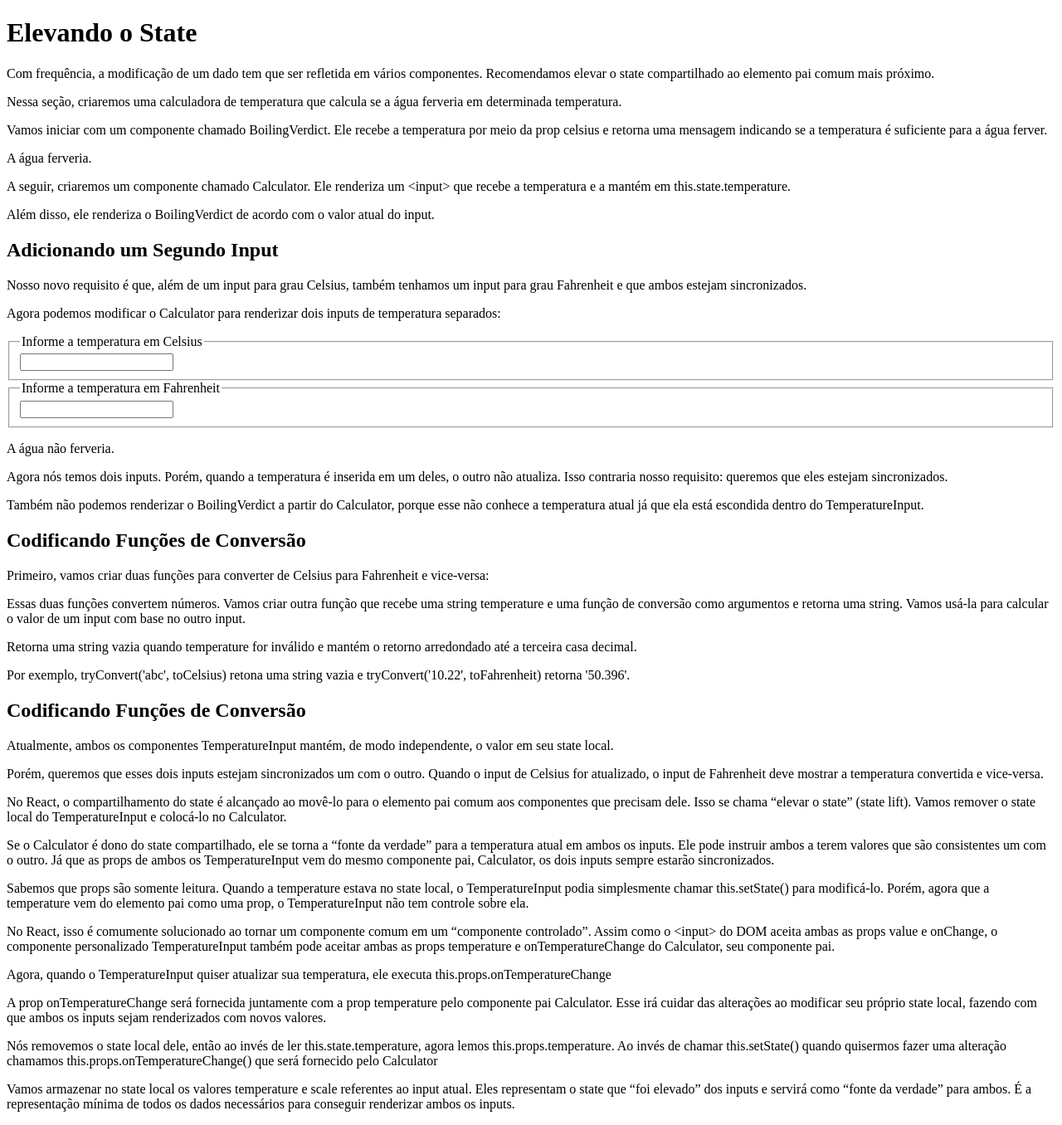
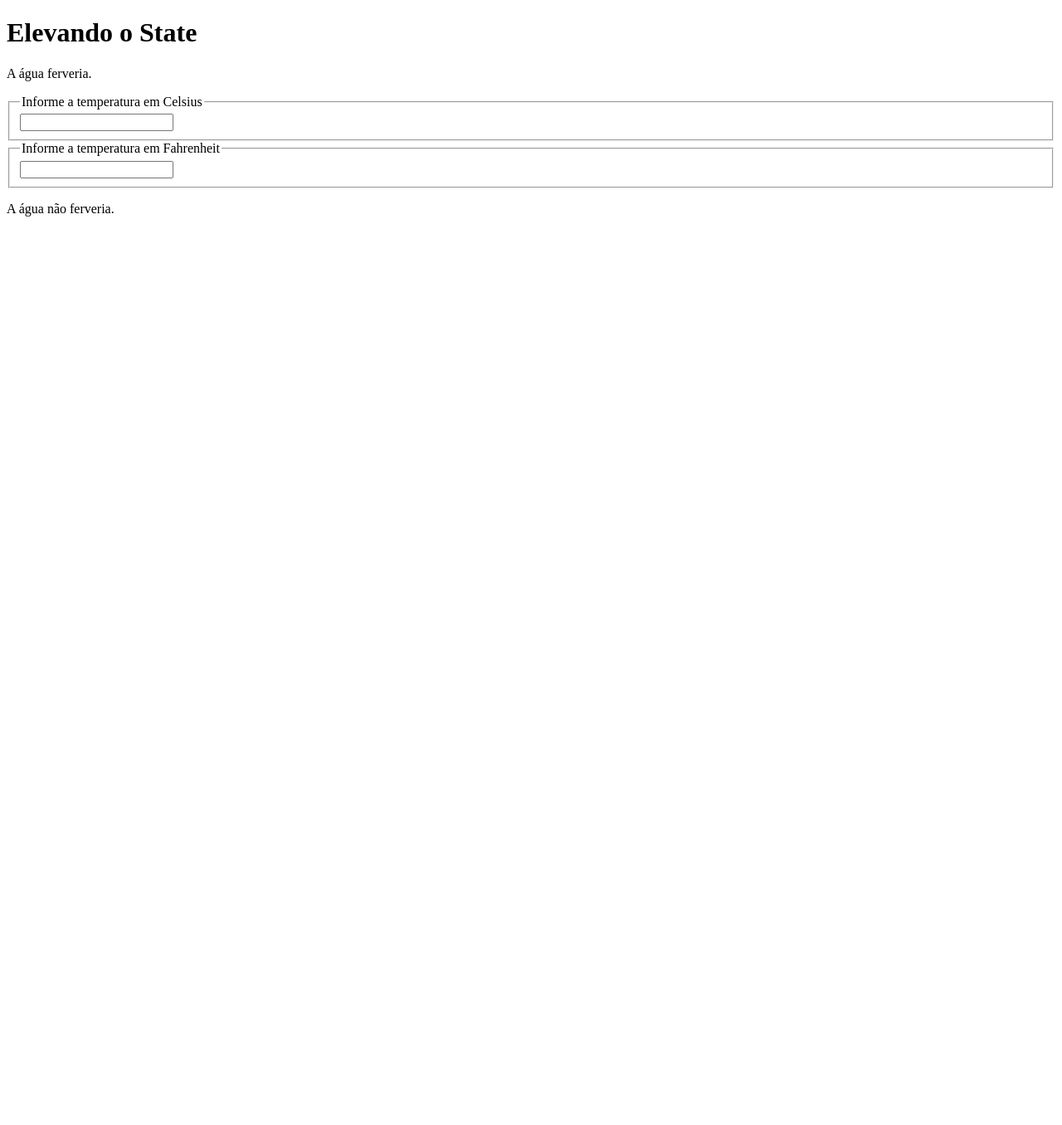
Before and after one commit to MarcosJBM/Learning-React, a React (Create React App) app: page /RaisingTheState in a window 1280 px wide. Shown: the whole page at 83% size. After the commit the page ends 800 px from the top, so only its background shows below. Built offline with nearby package versions, Linux system fonts and the light colour scheme.

Commit message:
Migrating Class components to Functional components part III.

```diff
--- a/src/Pages/AdvancedGuides/OptimizingPerformance/components.tsx
+++ b/src/Pages/AdvancedGuides/OptimizingPerformance/components.tsx
@@ -1,30 +1,11 @@
-import React from "react";
+import React, { useState } from "react";
 
-export class CounterButton extends React.Component<{}, { count: number }> {
-  constructor(props: { count: number }) {
-    super(props);
-    this.state = {
-      count: 1,
-    };
-    this.handleClick = this.handleClick.bind(this);
+export const CounterButton = () => {
+  const [counter, setCounter] = useState(0);
+
+  function handleClick() {
+    setCounter(counter + 1);
   }
 
-  shouldComponentUpdate(nextState: { count: number }) {
-    if (this.state.count !== nextState.count) {
-      return true;
-    }
-    return false;
-  }
-
-  handleClick() {
-    this.setState(state => ({
-      count: state.count + 1,
-    }));
-  }
-
-  render() {
-    return (
-      <button onClick={this.handleClick}>Abacates: {this.state.count}</button>
-    );
-  }
-}
+  return <button onClick={handleClick}>Abacates: {counter}</button>;
+};
--- a/src/Pages/AdvancedGuides/OptimizingPerformance/index.tsx
+++ b/src/Pages/AdvancedGuides/OptimizingPerformance/index.tsx
@@ -1,49 +1,13 @@
 import React from "react";
 
 import { CounterButton } from "./components";
-
-// class ExamplePureComponent extends React.PureComponent {}
 
 export default function OptimizingPerformance() {
   return (
     <div>
       <h1>Otimizando o Desempenho</h1>
-      <p>
-        Internamente, o React usa diversas técnicas inteligentes para minimizar
-        o número de operações custosas de DOM que são necessárias para alterar a
-        UI. Para muitas aplicações, utilizar React fará com que elas tenham uma
-        rápida interface sem fazer muito esforço para otimizar performance. No
-        entanto, existem diversas maneiras para acelerar sua aplicação React.
-      </p>
-      <h2>Evite recompilação</h2>
-      <p>
-        Quando uma propriedade ou estado de um componente é alterado, o React
-        decide se uma atualização do DOM atual é necessária comparando o novo
-        elemento retornado com o antigo. Quando eles não forem iguais, o React
-        irá alterar o DOM.
-      </p>
-      <h2>Exemplos</h2>
-      <p>
-        Se seu componente muda quando a variavel state.count muda, você poderia
-        ter um shouldComponentUpdate que checa isso.
-      </p>
+
       <CounterButton />
-      <p>
-        Nesse código, shouldComponentUpdate só está checando se houve alguma
-        mudança no state.count. Se esse valor não for alterado, o componente não
-        é alterado. Se seu componente ficou mais complexo, você pode usar um
-        padrão similar fazendo uma comparação rasa (shallow comparison). Esse
-        padrão é comum o suficiente para que o React forneça um helper para usar
-        essa lógica - apenas herde de React.PureComponent. Então, essa é uma
-        maneira mais simples de alcançar a mesma coisa.
-      </p>
-      <p>class ExamplePureComponent extends React.PureComponent {}</p>
-      <p>
-        Na maior parte das vezes, você pode usar React.PureComponent em vez de
-        escrever seu próprio shouldComponentUpdate. Ele somente faz comparações
-        rasas, então você não pode usá-lo caso as props ou state tenham sido
-        alteradas de uma maneira que a comparação rasa não iria detectar.
-      </p>
     </div>
   );
 }
--- a/src/Pages/mainConcepts/RaisingTheState/functions.jsx
+++ b/src/Pages/mainConcepts/RaisingTheState/functions.jsx
@@ -8,10 +8,11 @@ export function toFahrenheit(celsius) {
 
 export function tryConvert(temperature, convert) {
   const input = parseFloat(temperature);
+
   if (Number.isNaN(input)) {
     return "";
   }
   const output = convert(input);
-  const rounded = Math.round(output * 1000) / 1000;
-  return rounded.toString();
+
+  return output.toString();
 }
--- a/src/Pages/mainConcepts/RaisingTheState/index.jsx
+++ b/src/Pages/mainConcepts/RaisingTheState/index.jsx
@@ -6,129 +6,10 @@ export default function RaisingTheState() {
   return (
     <div>
       <h1>Elevando o State</h1>
-      <p>
-        Com frequência, a modificação de um dado tem que ser refletida em vários
-        componentes. Recomendamos elevar o state compartilhado ao elemento pai
-        comum mais próximo.
-      </p>
-      <p>
-        Nessa seção, criaremos uma calculadora de temperatura que calcula se a
-        água ferveria em determinada temperatura.
-      </p>
-      <p>
-        Vamos iniciar com um componente chamado BoilingVerdict. Ele recebe a
-        temperatura por meio da prop celsius e retorna uma mensagem indicando se
-        a temperatura é suficiente para a água ferver.
-      </p>
+
       <BoilingVerdict celsius={100} />
-      <p>
-        A seguir, criaremos um componente chamado Calculator. Ele renderiza um{" "}
-        {"<input>"} que recebe a temperatura e a mantém em
-        this.state.temperature.
-      </p>
-      <p>
-        Além disso, ele renderiza o BoilingVerdict de acordo com o valor atual
-        do input.
-      </p>
-      <h2>Adicionando um Segundo Input</h2>
-      <p>
-        Nosso novo requisito é que, além de um input para grau Celsius, também
-        tenhamos um input para grau Fahrenheit e que ambos estejam
-        sincronizados.
-      </p>
-      <p>
-        Agora podemos modificar o Calculator para renderizar dois inputs de
-        temperatura separados:
-      </p>
+
       <Calculator />
-      <p>
-        Agora nós temos dois inputs. Porém, quando a temperatura é inserida em
-        um deles, o outro não atualiza. Isso contraria nosso requisito: queremos
-        que eles estejam sincronizados.
-      </p>
-      <p>
-        Também não podemos renderizar o BoilingVerdict a partir do Calculator,
-        porque esse não conhece a temperatura atual já que ela está escondida
-        dentro do TemperatureInput.
-      </p>
-      <h2>Codificando Funções de Conversão</h2>
-      <p>
-        Primeiro, vamos criar duas funções para converter de Celsius para
-        Fahrenheit e vice-versa:
-      </p>
-      <p>
-        Essas duas funções convertem números. Vamos criar outra função que
-        recebe uma string temperature e uma função de conversão como argumentos
-        e retorna uma string. Vamos usá-la para calcular o valor de um input com
-        base no outro input.
-      </p>
-      <p>
-        Retorna uma string vazia quando temperature for inválido e mantém o
-        retorno arredondado até a terceira casa decimal.
-      </p>
-      <p>
-        Por exemplo, tryConvert('abc', toCelsius) retona uma string vazia e
-        tryConvert('10.22', toFahrenheit) retorna '50.396'.
-      </p>
-      <h2>Codificando Funções de Conversão</h2>
-      <p>
-        Atualmente, ambos os componentes TemperatureInput mantém, de modo
-        independente, o valor em seu state local.
-      </p>
-      <p>
-        Porém, queremos que esses dois inputs estejam sincronizados um com o
-        outro. Quando o input de Celsius for atualizado, o input de Fahrenheit
-        deve mostrar a temperatura convertida e vice-versa.
-      </p>
-      <p>
-        No React, o compartilhamento do state é alcançado ao movê-lo para o
-        elemento pai comum aos componentes que precisam dele. Isso se chama
-        “elevar o state” (state lift). Vamos remover o state local do
-        TemperatureInput e colocá-lo no Calculator.
-      </p>
-      <p>
-        Se o Calculator é dono do state compartilhado, ele se torna a “fonte da
-        verdade” para a temperatura atual em ambos os inputs. Ele pode instruir
-        ambos a terem valores que são consistentes um com o outro. Já que as
-        props de ambos os TemperatureInput vem do mesmo componente pai,
-        Calculator, os dois inputs sempre estarão sincronizados.
-      </p>
-      <p>
-        Sabemos que props são somente leitura. Quando a temperature estava no
-        state local, o TemperatureInput podia simplesmente chamar
-        this.setState() para modificá-lo. Porém, agora que a temperature vem do
-        elemento pai como uma prop, o TemperatureInput não tem controle sobre
-        ela.
-      </p>
-      <p>
-        No React, isso é comumente solucionado ao tornar um componente comum em
-        um “componente controlado”. Assim como o {"<input>"} do DOM aceita ambas
-        as props value e onChange, o componente personalizado TemperatureInput
-        também pode aceitar ambas as props temperature e onTemperatureChange do
-        Calculator, seu componente pai.
-      </p>
-      <p>
-        Agora, quando o TemperatureInput quiser atualizar sua temperatura, ele
-        executa this.props.onTemperatureChange
-      </p>
-      <p>
-        A prop onTemperatureChange será fornecida juntamente com a prop
-        temperature pelo componente pai Calculator. Esse irá cuidar das
-        alterações ao modificar seu próprio state local, fazendo com que ambos
-        os inputs sejam renderizados com novos valores.
-      </p>
-      <p>
-        Nós removemos o state local dele, então ao invés de ler
-        this.state.temperature, agora lemos this.props.temperature. Ao invés de
-        chamar this.setState() quando quisermos fazer uma alteração chamamos
-        this.props.onTemperatureChange() que será fornecido pelo Calculator
-      </p>
-      <p>
-        Vamos armazenar no state local os valores temperature e scale referentes
-        ao input atual. Eles representam o state que “foi elevado” dos inputs e
-        servirá como “fonte da verdade” para ambos. É a representação mínima de
-        todos os dados necessários para conseguir renderizar ambos os inputs.
-      </p>
     </div>
   );
 }
--- /dev/null
+++ b/src/Pages/mainConcepts/RaisingTheState/type.ts
@@ -0,0 +1,4 @@
+export interface tryConvertProps {
+  temperature: string;
+  convert: (input: number) => number;
+}
```
Also changed, not shown: src/Pages/mainConcepts/RaisingTheState/test.tsx (added, +20 -0 lines), 1 other file (tests, documents, lock files or other folders).
